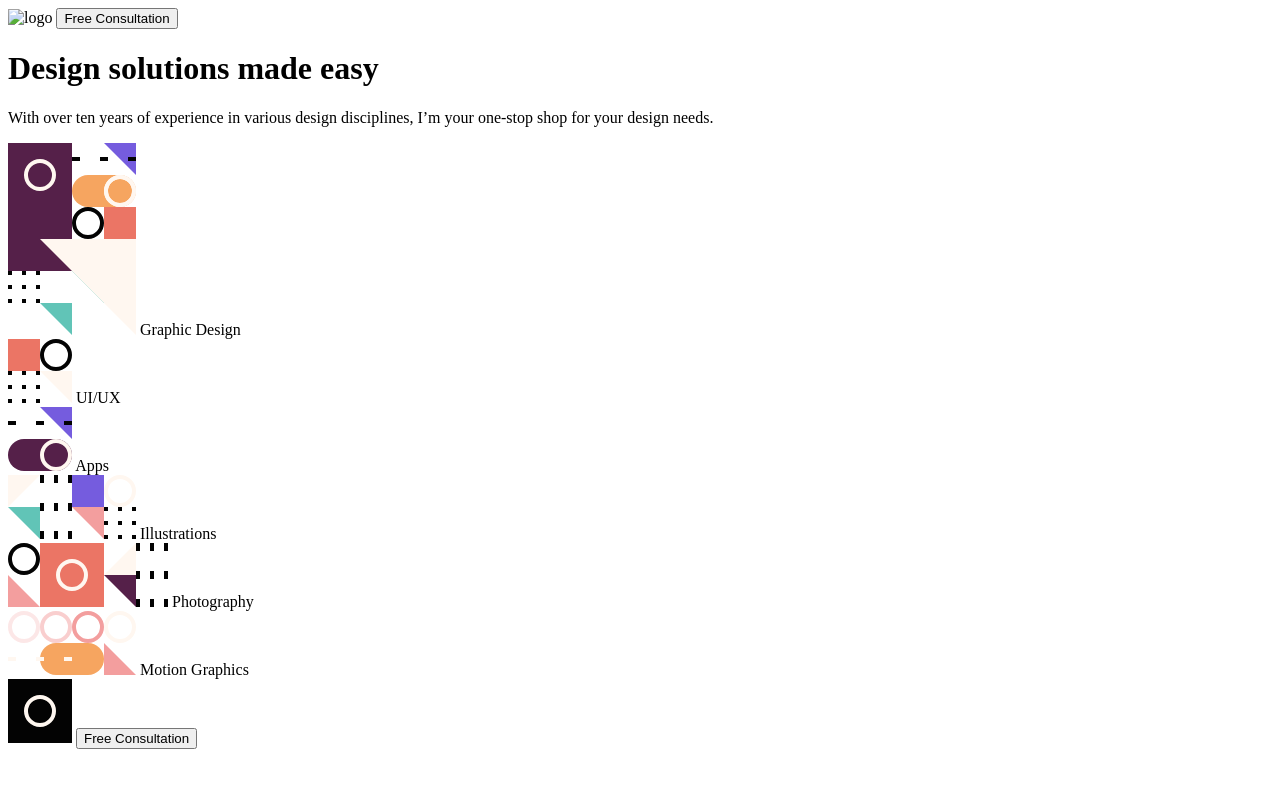
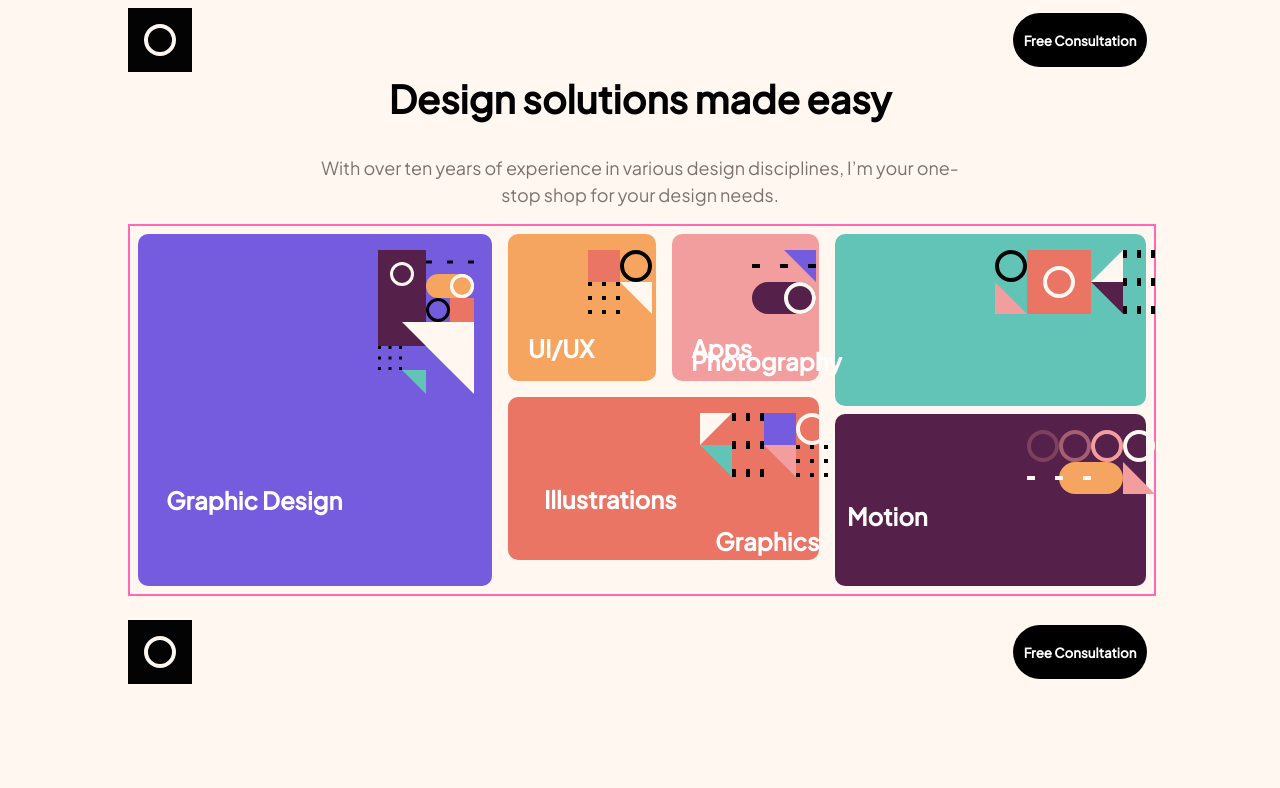
Before and after one commit to lealee92/design-portfolio, a plain HTML site: page index.html in a window 1280 px wide. Drawn offline with Linux system fonts and the light colour scheme; the site is published under a folder, as on GitHub Pages, so addresses that start at the root find nothing.

Commit message:
css paths link

```diff
--- a/index.html
+++ b/index.html
@@ -5,8 +5,8 @@
     <meta http-equiv="X-UA-Compatible" content="IE=edge" />
     <meta name="viewport" content="width=device-width, initial-scale=1.0" />
     <title>Document</title>
-    <link rel="stylesheet" href="../assets/css/styles.css" />
-    <link rel="stylesheet" href="../assets/css/reset.css" />
+    <link rel="stylesheet" href="assets/css/styles.css" />
+    <link rel="stylesheet" href="assets/css/reset.css" />
     <link rel="preconnect" href="https://fonts.googleapis.com" />
     <link rel="preconnect" href="https://fonts.gstatic.com" crossorigin />
     <link
@@ -17,7 +17,7 @@
   <body>
     <header>
       <div class="top-header">
-        <img src="/assets/img/logo.svg" alt="logo" />
+        <img src="assets/img/logo.svg" alt="logo" />
         <button class="consultation-btn">Free Consultation</button>
       </div>
       <h1 class="header-title">Design solutions made easy</h1>
```
